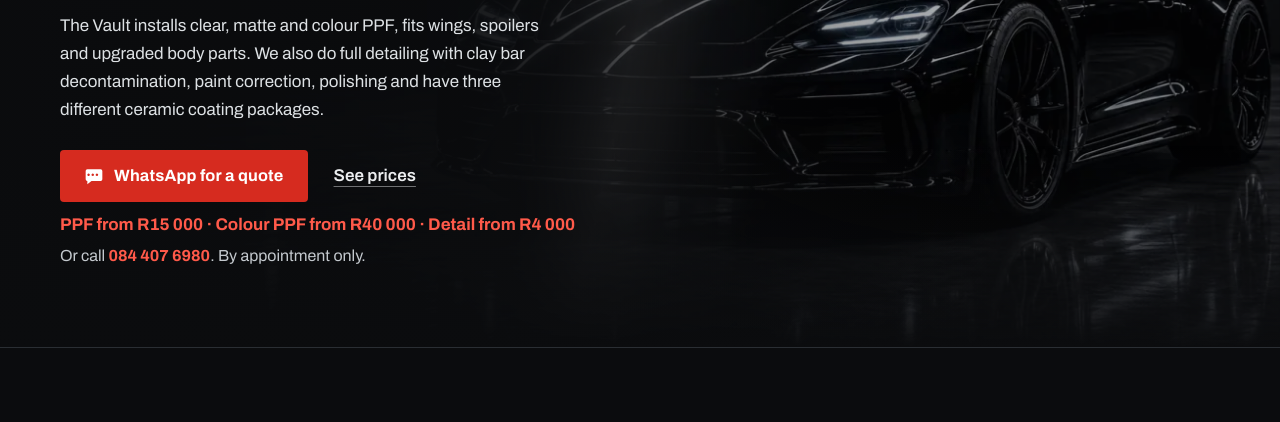
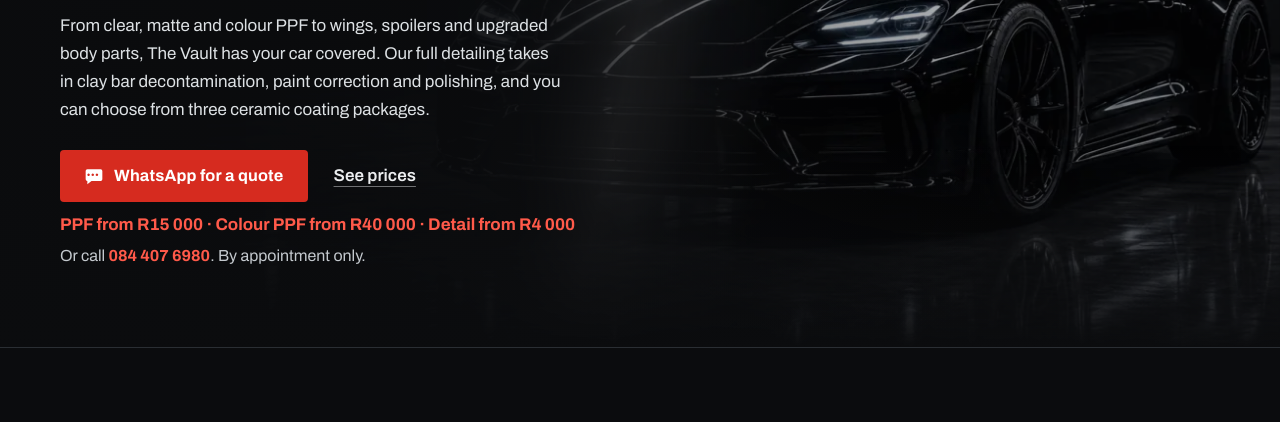
Before and after one commit to ronniejbotes/the-vault-autohaus-website, a plain HTML site: page index.html in a window 1280 px wide. Shown: the part 325-747 px from the top of the page. Drawn offline with nearby package versions, Linux system fonts and the light colour scheme; a web font is replaced by a local one.

Commit message:
Homepage intro reworded at the client's request (same services: clear/matte/colour PPF, wings, spoilers, body parts, detailing, three ceramic packages)
Co-Authored-By: Claude Opus 5.5 <noreply@anthropic.com>

```diff
--- a/index.html
+++ b/index.html
@@ -113,7 +113,7 @@
     </div>
     <div class="wrap hero__copy">
       <h1 class="hero__title" id="hero-title"><span class="display">PPF, colour PPF and detailing in Germiston and Bedfordview</span></h1>
-      <p class="hero__lede">The Vault installs clear, matte and colour PPF, fits wings, spoilers and upgraded body parts. We also do full detailing with clay bar decontamination, paint correction, polishing and have three different ceramic coating packages.</p>
+      <p class="hero__lede">From clear, matte and colour PPF to wings, spoilers and upgraded body parts, The Vault has your car covered. Our full detailing takes in clay bar decontamination, paint correction and polishing, and you can choose from three ceramic coating packages.</p>
       <div class="actions">
         <a class="btn btn--cta" href="https://wa.me/27844076980?text=Hi%20The%20Vault%2C%20I%27d%20like%20a%20quote." rel="noopener">
           <svg viewBox="0 0 24 24" aria-hidden="true"><path fill="currentColor" d="M4 4h16a2 2 0 0 1 2 2v10a2 2 0 0 1-2 2H9l-5 4v-4a2 2 0 0 1-2-2V6a2 2 0 0 1 2-2Zm3 6.5a1.5 1.5 0 1 0 0 .01Zm5 0a1.5 1.5 0 1 0 0 .01Zm5 0a1.5 1.5 0 1 0 0 .01Z"/></svg>
```
